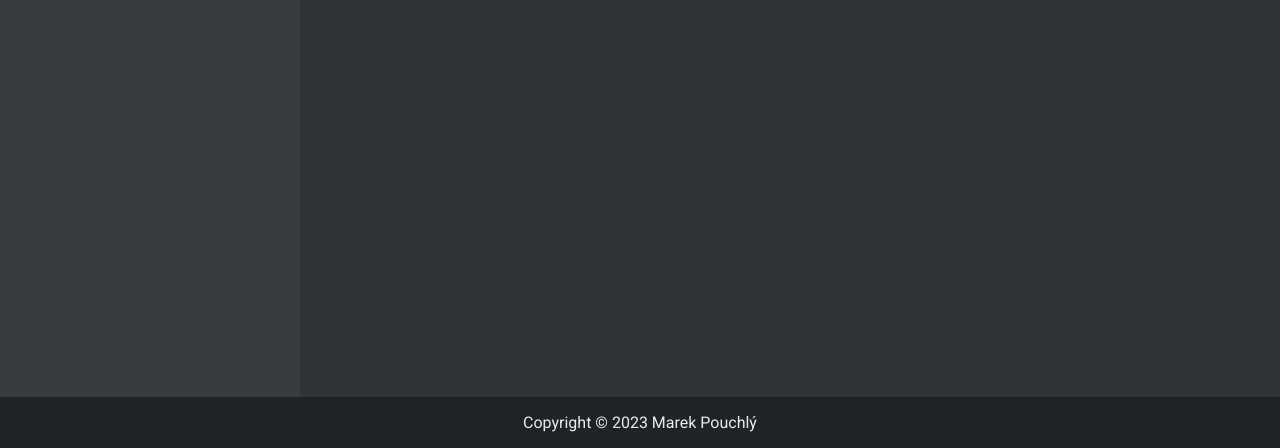
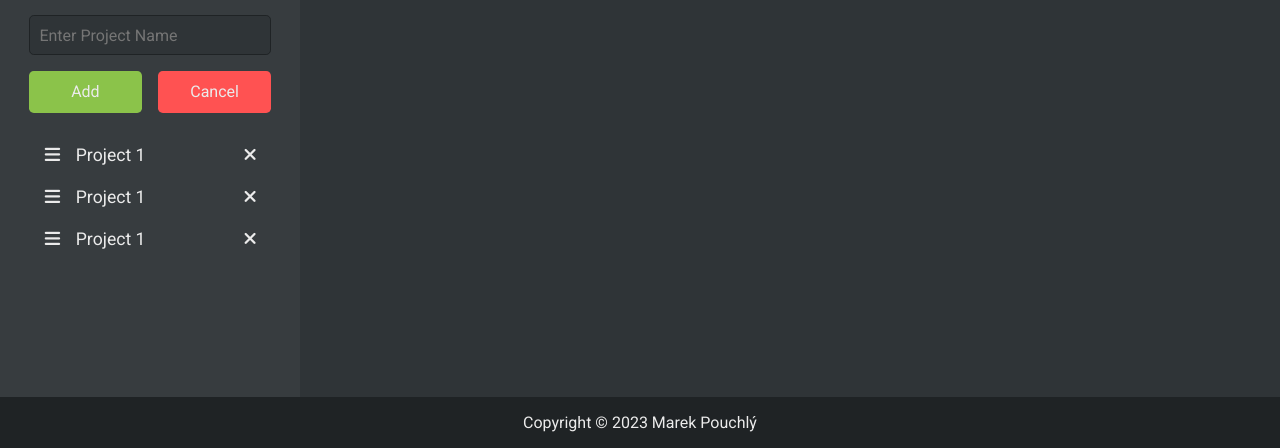
Before and after one commit to MarekPouchly/todo-list, a website built with webpack: page dist/index.html in a window 1280 px wide. Shown: the part 352-800 px from the top of the page. Built offline with nearby package versions, Linux system fonts and the light colour scheme.

Commit message:
Add fake projects to the side bar

```diff
--- a/dist/index.html
+++ b/dist/index.html
@@ -47,6 +47,33 @@
                     <button type="button" class="popup-add-project-button" id="button-cancel-project-popup">Cancel</button>
                 </div>
             </form>
+            <button class="btn project-button">
+                <div class="project-left-side">
+                    <i class="fa-solid fa-bars"></i>
+                    Project 1
+                </div>
+                <div class="project-right-side">
+                    <i class="fa-solid fa-xmark"></i>
+                </div>
+            </button>
+            <button class="btn project-button">
+                <div class="project-left-side">
+                    <i class="fa-solid fa-bars"></i>
+                    Project 1
+                </div>
+                <div class="project-right-side">
+                    <i class="fa-solid fa-xmark"></i>
+                </div>
+            </button>
+            <button class="btn project-button">
+                <div class="project-left-side">
+                    <i class="fa-solid fa-bars"></i>
+                    Project 1
+                </div>
+                <div class="project-right-side">
+                    <i class="fa-solid fa-xmark"></i>
+                </div>
+            </button>
         </div>
     </nav>
     <main class="main">
--- a/dist/style.css
+++ b/dist/style.css
@@ -81,8 +81,8 @@ header {
 .btn {
     background: inherit;
     text-align: left;
-    font-size: 1.3rem;
-    padding: 0.7rem 1.5rem;
+    font-size: 1.1rem;
+    padding: 0.7rem 0.5rem 0.7rem 1.3rem;
     width: 100%;
 }
 
@@ -100,13 +100,17 @@ header {
     padding-left: 1rem;
 }
 
+.add-project-button {
+    margin-bottom: 1rem;
+}
+
 .add-project-button.active {
     display: none;
 }
 
 .add-project-popup {
-    display: none;
     padding: 0.3rem;
+    margin-bottom: 1rem;
 }
 
 .add-project-popup.active {
@@ -142,6 +146,11 @@ header {
     background: var(--button-red);
 }
 
+.project-button {
+    display: flex;
+    justify-content: space-between;
+}
+
 /* Main */
 .main {
     grid-area: main;
```
